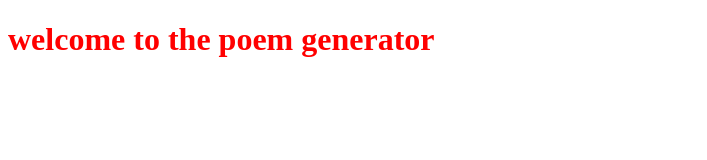
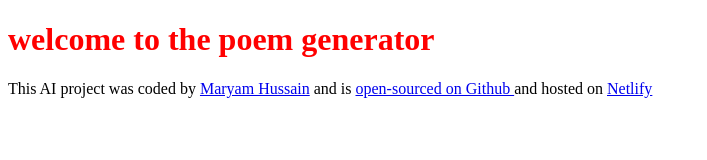
Before and after one commit to Maryam-coding/poem-generator, a plain HTML site: page index.html in a window 1280 px wide. Shown: the whole page, without its empty margins (0-707 px from the left). Drawn offline with Linux system fonts and the light colour scheme.

Commit message:
Added the link for netlify

```diff
--- a/index.html
+++ b/index.html
@@ -9,6 +9,20 @@
 <body>
     <h1>welcome to the poem generator</h1>
 
+    <footer>
+        This AI project was coded by
+        <a href="https://www.linkedin.com/in/maryam-hussain-9061b42b1/"
+        target="_blank">Maryam Hussain</a>
+        and is
+        <a href="https://github.com/Maryam-coding/poem-generator" target="_blank" >
+    open-sourced on Github
+        </a>
+        and hosted on
+        <a href="https://eloquent-dasik-f33e90.netlify.app" target="_blank" >
+        Netlify </a>
+
+    </footer>
+
     <script src="src/index.js"></script>
 </body>
 </html>
```
